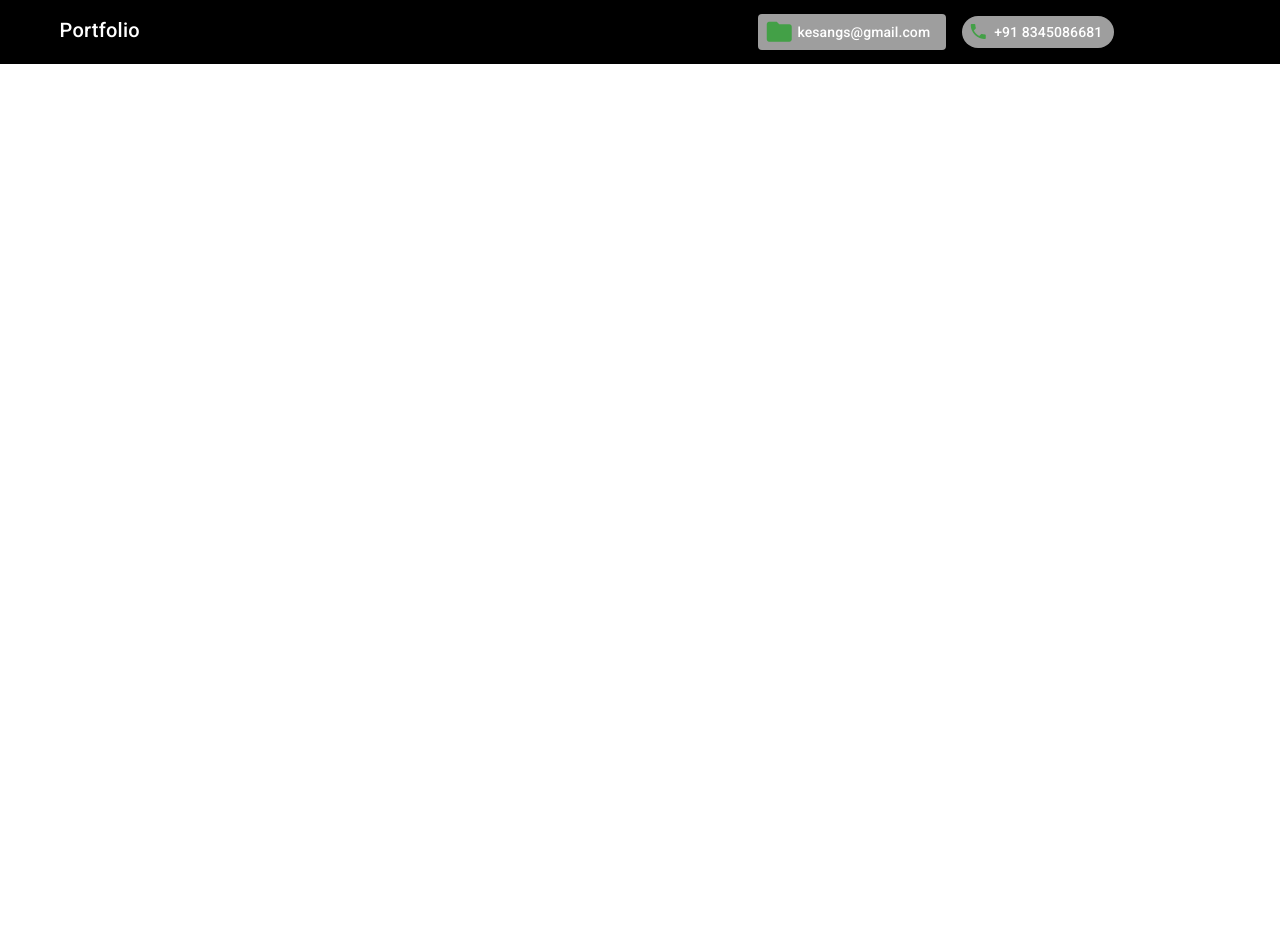
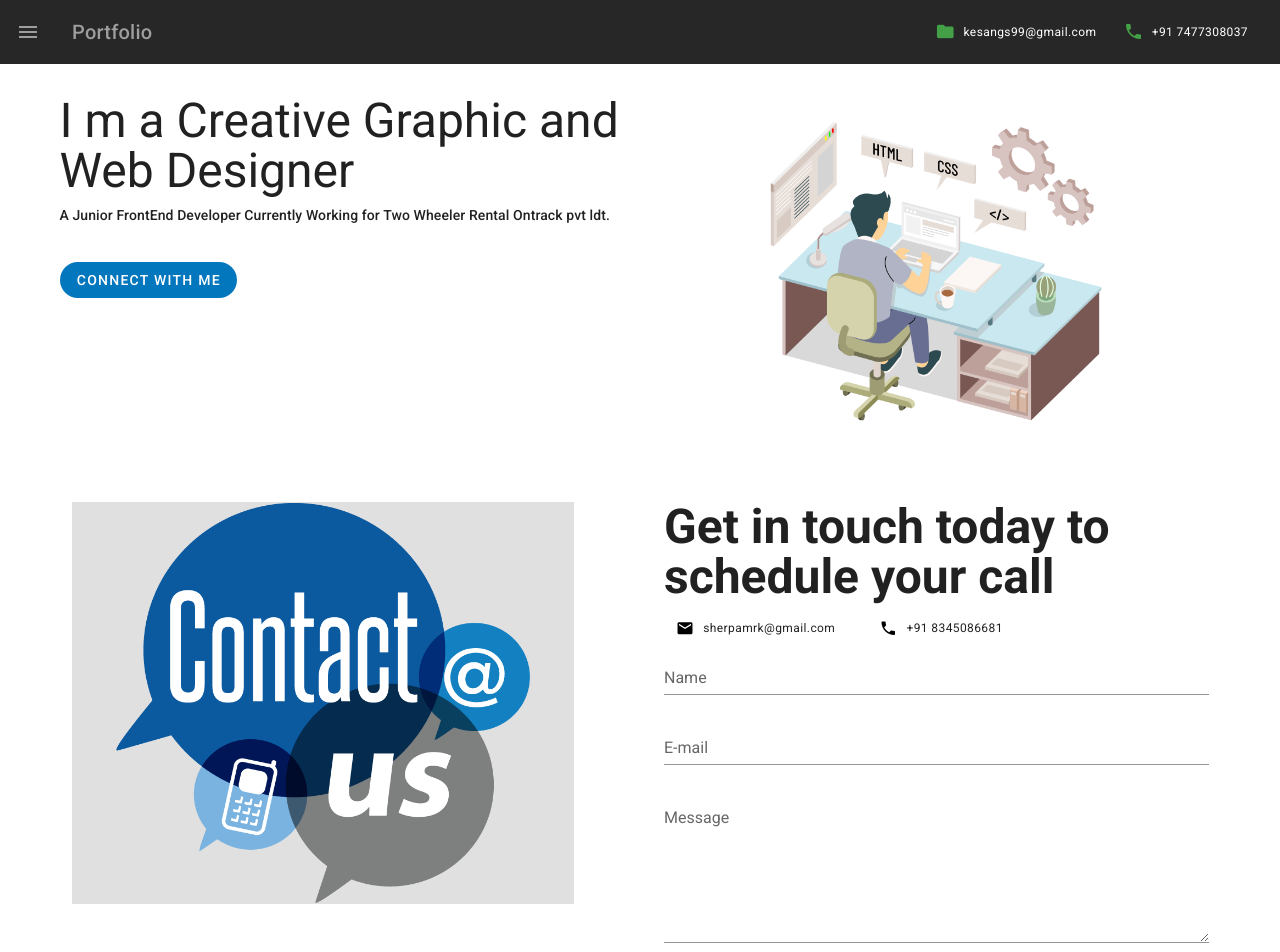
Before and after one commit to Kesang97/myPortfolio, a Vue app: page /#/ in a window 1280 px wide. Shown: the top 952 px of the page. Before the commit the page ends 800 px from the top, so only its background shows below. Built offline with nearby package versions, Linux system fonts and the light colour scheme.

Commit message:
Navbar added, HomeAsset added

```diff
--- a/src/App.vue
+++ b/src/App.vue
@@ -1,11 +1,28 @@
 <template>
-  <v-app>
-    <v-main>
+  <v-app class="black lighten-2">
+    <Navbar/>
+    <v-main class="mx-4 mb-4">
       <router-view/>
     </v-main>
   </v-app>
 
 </template>
+
+<script>
+import Navbar from './components/Navbar.vue';
+
+export default {
+  name: 'App',
+  components:{
+    Navbar
+  },
+  data(){
+    return{
+
+    }
+  }
+};
+</script>
 
 <style lang="scss">
 // #app {./components/Navbar.vue
--- a/src/components/Navbar.vue
+++ b/src/components/Navbar.vue
@@ -1,37 +1,62 @@
 <template>
- <section>
-    <v-app-bar color="black lighten-4" app flat dark>
-      <v-container>
-        <v-row>
-          <v-col cols="6">
-            <div class="d-flex justify-start">
-              <div class="text-h6">Portfolio</div>
-            </div>
-          </v-col>
-          <v-col cols="6">
-            <div class="d-flex justify-center">
-              <v-btn text class="grey">
-                <v-icon left size="30" color="green darken-1">mdi-folder</v-icon>
-                <div class="subtitle-2 text-lowercase">kesangs@gmail.com</div>
-              </v-btn>
-              <v-chip text class="grey ml-4 my-auto">
-                <v-icon left size="20" color="green darken-1">mdi-phone</v-icon>
-                <div class="subtitle-2 text-lowercase">+91 8345086681</div>
-              </v-chip>
-            </div>
+ <nav>
+    <v-app-bar app flat dark>
+      <v-app-bar-nav-icon
+        class="grey--text"
+        @click="drawer= !drawer">
+      </v-app-bar-nav-icon>
+      <v-toolbar-title class="grey--text">
+          <span class="text-h6">Portfolio</span>
+      </v-toolbar-title>
+     <v-spacer></v-spacer>
 
-          </v-col>
-        </v-row>
-      </v-container>
+      <v-btn text>
+        <v-icon left size="20" color="green darken-1">mdi-folder</v-icon>
+        <div class="text-caption text-lowercase">kesangs99@gmail.com</div>
+      </v-btn>
+      <v-btn text>
+        <v-icon left size="20" color="green darken-1">mdi-phone</v-icon>
+        <div class="text-caption text-lowercase">+91 7477308037</div>
+      </v-btn>
+
     </v-app-bar>
- </section>
+
+    <v-navigation-drawer v-model="drawer" app class="grey lighten-2">
+      <v-list>
+        <v-list-item-group v-model="selectItem">
+          <v-list-item v-for="(item, i) in assets" :key="i" @click="$router.push(item.route)">
+            <v-list-item-actions>
+              <v-icon left size="25" color="deep-orange">{{ item.icon }}</v-icon>
+            </v-list-item-actions>
+            <v-list-item-content>
+              <v-list-item-title class="white--text">{{ item.title }}</v-list-item-title>
+            </v-list-item-content>
+          </v-list-item>
+        </v-list-item-group>
+      </v-list>
+    </v-navigation-drawer>
+  </nav>
 </template>
 
 <script>
 
   export default {
-    data: () => ({
+    data () {
+      return{
+        drawer: false,
+        selectItem: 0,
 
-  })
+        assets: [
+          {
+            icon:'mdi-home-account', title: 'Home', route: '/'
+          },
+          {
+            icon:'mdi-application-edit-outline', title: 'About', route: '/about'
+          },
+        ]
+      }
+    }
+
+
 };
 </script>
--- a/src/router/index.js
+++ b/src/router/index.js
@@ -1,7 +1,7 @@
 import Vue from 'vue'
 import VueRouter from 'vue-router'
-// import Home from '../views/Home.vue'
-import Navbar from '../components/Navbar.vue'
+import Home from '../views/Home.vue'
+import About from '../views/About.vue'
 
 
 Vue.use(VueRouter)
@@ -9,17 +9,13 @@ Vue.use(VueRouter)
 const routes = [
   {
     path: '/',
-    name: 'Navbar',
-    component: Navbar
+    name: 'Home',
+    component:  Home
   },
   {
     path: '/about',
     name: 'About',
-
-    // route level code-splitting
-    // this generates a separate chunk (about.[hash].js) for this route
-    // which is lazy-loaded when the route is visited.
-    component: () => import( '../views/About.vue')
+    component: About,
   },
 
 ]
--- a/src/views/Home.vue
+++ b/src/views/Home.vue
@@ -1,6 +1,88 @@
 <template>
   <section>
+    <v-container class="my-5">
+      <v-row>
+        <v-col cols="12" md="6">
+          <div class="d-flex d-md-flex justify-md-start justify-center mb-2">
+            <div class="text-h3">I m a Creative Graphic and Web Designer</div>
+          </div>
+          <div class="text-left mb-4">
+            <div class="subtitle-2">
+              A Junior FrontEnd Developer Currently Working for Two Wheeler Rental Ontrack pvt ldt.
+            </div>
+          </div>
+          <v-btn depressed dark rounded color="light-blue darken-3 mt-5">
+            Connect With Me
+          </v-btn>
+        </v-col>
+        <v-col cols="12" md="6">
+          <div class="d-flex d-md-flex justify-md-end justify-center">
+            <v-responsive>
+              <v-img src="../assets/Seo-profile.png" contain height="350px">
+              </v-img>
+            </v-responsive>
+          </div>
+        </v-col>
+      </v-row>
+    </v-container>
+    <v-container class="mt-5">
+      <v-row>
+        <v-col cols="12" md="6">
+          <v-container>
+            <div class="d-flex d-md-flex justify-center justify-md-start">
+            <v-card class="rounded-0" outlined color="grey lighten-2">
+              <v-img src="../assets/contact-img.png" contain height="400px" width="500px" class="hidden-md-and-down">
+              </v-img>
+            </v-card>
+          </div>
+          </v-container>
+        </v-col>
+        <v-col cols="12" md="6">
+          <v-container class="my-auto">
+            <div class="text-h3 font-weight-bold">Get in touch today to schedule your call</div>
+            <div class="d-flex mt-2">
+              <v-btn text>
+                <v-icon left size="18" color="black">mdi-email</v-icon>
+                <div class="text-caption text-lowercase">sherpamrk@gmail.com</div>
+              </v-btn>
+              <v-btn text class="ml-4">
+                <v-icon left size="18" color="black">mdi-phone</v-icon>
+                <div class="text-caption text-lowercase">+91 8345086681</div>
+              </v-btn>
+            </div>
 
+              <form>
+              <v-text-field
+                v-model="name"
+                label="Name"
+                class="black--text"
+                required
+              >
+              </v-text-field>
+
+              <v-text-field
+                v-model="email"
+                label="E-mail"
+                required
+              ></v-text-field>
+
+              <v-textarea
+                name="input-7-1"
+                label="Message"
+                v-model="message"
+                value="Your message here!!!"
+              >
+              </v-textarea>
+
+            <v-btn @click="submit" class="text-lowercase" rounded color="black lighten-1" dark>
+              Submit
+            </v-btn>
+            </form>
+
+          </v-container>
+        </v-col>
+      </v-row>
+    </v-container>
   </section>
 </template>
 
@@ -9,8 +91,19 @@
 
 export default {
   name: 'Home',
-  components: {
 
+  data(){
+    return{
+      name: '',
+      phoneNumber: '',
+      email: '',
+      message: ''
+    }
+  },
+  methods:{
+    submit(){
+      console.log("Form is submitted successfully")
+    }
   }
-}
+};
 </script>
```
Also changed, not shown: src/assets/Seo-profile.png (added), src/assets/contact-img.png (added).
